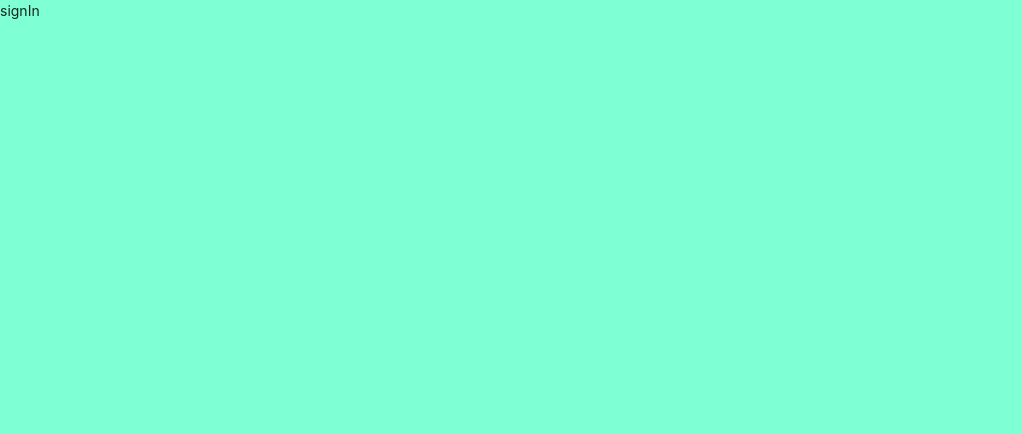
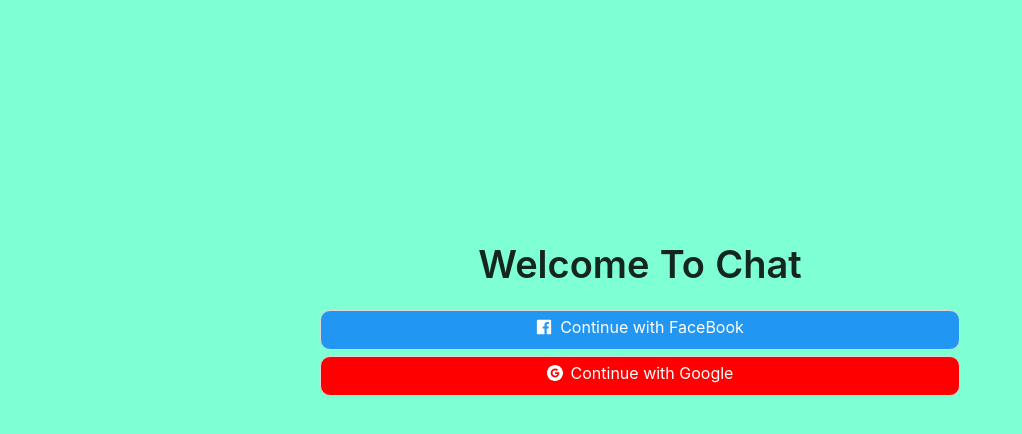
Before and after one commit to sagarmpawar304/react-firebase-chat-application, a React (Create React App) app: page /signin in a window 1280 px wide. Shown: the top 434 px of the page, without its empty margins (0-1022 px from the left). Built offline with nearby package versions, Linux system fonts and the light colour scheme.

Commit message:
signpage created and integrated with firebase

```diff
--- a/database.rules.json
+++ b/database.rules.json
@@ -1,5 +1,11 @@
 {
   "rules": {
+    "profiles": {
+      "$user_id": {
+        ".read": "$user_id === auth.uid",
+        ".write": "$user_id === auth.uid"
+      }
+    },
     ".read": false,
     ".write": false
   }
--- a/src/Assets/styles/utility.scss
+++ b/src/Assets/styles/utility.scss
@@ -154,8 +154,8 @@ $indent_3: 15px;
 }
 
 .mx-auto {
-  margin-left: auto;
-  margin-right: auto;
+  margin-left: auto !important;
+  margin-right: auto !important;
 }
 
 .px-0 {
@@ -164,7 +164,7 @@ $indent_3: 15px;
 }
 
 .p-0 {
-  padding: 0;
+  padding: 0 !important;
 }
 
 .m-0 {
--- /dev/null
+++ b/src/components/T/index.styles.ts
@@ -0,0 +1,7 @@
+import styled from 'styled-components';
+import media from '../../theme/media';
+import Title from 'antd/lib/typography/Title';
+
+export default styled(Title)`
+  ${media.smallMobile.max(`font-size: 2em !important;`)}
+`;
--- a/src/components/T/index.tsx
+++ b/src/components/T/index.tsx
@@ -1,20 +1,46 @@
 import React, { FC, memo } from 'react';
-import { Typography, Space } from 'antd';
+import Title from './index.styles';
 
-const { Title } = Typography;
+interface Props {
+  title: string;
+  level?: number;
+  className?: string;
+}
 
-const T: FC<{ title: string }> = ({ title = 'hello sarah' }) => {
+const T: FC<Props> = ({ title = 'Title', level = 1, className = '' }) => {
+  if (level === 2) {
+    return (
+      <Title className={className} level={2}>
+        {title}
+      </Title>
+    );
+  }
+  if (level === 3) {
+    return (
+      <Title className={className} level={3}>
+        {title}
+      </Title>
+    );
+  }
+  if (level === 4) {
+    return (
+      <Title className={className} level={4}>
+        {title}
+      </Title>
+    );
+  }
+  if (level === 5) {
+    return (
+      <Title className={className} level={5}>
+        {title}
+      </Title>
+    );
+  }
+
   return (
-    <Space direction='vertical'>
-      <Title level={1}>{title}</Title>
-      <Title level={2}>{title}</Title>
-      <div
-        dangerouslySetInnerHTML={{
-          __html:
-            '<h1>Diplayed data as it is using "dangerouslySetInnerHTML attr"</h1>',
-        }}
-      ></div>
-    </Space>
+    <Title className={className} level={1}>
+      {title}
+    </Title>
   );
 };
 
--- a/src/containers/SignIn/index.tsx
+++ b/src/containers/SignIn/index.tsx
@@ -1,7 +1,85 @@
 import React from 'react';
+import { Row, Col, Layout, Button, message } from 'antd';
+import { FacebookFilled, GoogleCircleFilled } from '@ant-design/icons';
+import styled from 'styled-components';
+import firebase from 'firebase/app';
+
+import Text from '../../components/T';
+import { auth, database } from '../../utils/firebase';
+
+const CustomButton = styled(Button)`
+  color: white;
+  font-size: 1rem;
+  padding-top: 0;
+  margin: 0.2rem 0;
+  height: 40px;
+  border-radius: 10px;
+  &:hover {
+    color: grey;
+  }
+`;
+
+const Content = styled(Layout.Content)`
+  max-height: 100vh;
+  .ant-row {
+    min-height: 100vh;
+    transform: translateY(-10vh);
+  }
+`;
 
 const SignIn = () => {
-  return <div>signIn</div>;
+  const signInProvider = async (provider: any) => {
+    try {
+      const { additionalUserInfo, user } = await auth.signInWithPopup(provider);
+      if (additionalUserInfo && user) {
+        if (additionalUserInfo.isNewUser) {
+          await database.ref(`/profiles/${user.uid}`).set({
+            name: user.displayName,
+            createAt: firebase.database.ServerValue.TIMESTAMP,
+          });
+        }
+        message.success('Succefully Signed In', 3);
+      }
+    } catch (error) {
+      console.log({ error });
+      message.info(error.message, 3);
+    }
+  };
+
+  const signInWithFacebook = () => {
+    signInProvider(new firebase.auth.FacebookAuthProvider());
+  };
+
+  const signInWithGoogle = () => {
+    signInProvider(new firebase.auth.GoogleAuthProvider());
+  };
+
+  return (
+    <Content>
+      <Row justify="center" align="middle">
+        <Col xs={20} md={{ span: 12 }}>
+          <Text title="Welcome To Chat" className="text-center" />
+          <CustomButton
+            icon={<FacebookFilled />}
+            block
+            style={{ backgroundColor: '#2196f3' }}
+            onClick={signInWithFacebook}
+          >
+            Continue with FaceBook
+          </CustomButton>
+
+          <CustomButton
+            icon={<GoogleCircleFilled />}
+            block
+            style={{ backgroundColor: 'red' }}
+            onClick={signInWithGoogle}
+          >
+            Continue with Google
+          </CustomButton>
+        </Col>
+      </Row>
+    </Content>
+  );
 };
 
 export default SignIn;
--- a/src/index.css
+++ b/src/index.scss
@@ -12,3 +12,5 @@ code {
     monospace;
 }
 @import '~antd/dist/antd.css';
+@import './Assets/styles/utility.scss';
+@import './Assets/styles/utility_colors.scss';
--- a/src/index.tsx
+++ b/src/index.tsx
@@ -4,7 +4,7 @@ import { BrowserRouter as Router } from 'react-router-dom';
 import { Provider } from 'react-redux';
 import { PersistGate } from 'redux-persist/integration/react';
 
-import './index.css';
+import './index.scss';
 import configure from './configureStore';
 import App from './App';
 import reportWebVitals from './reportWebVitals';
--- /dev/null
+++ b/src/theme/media.ts
@@ -0,0 +1,46 @@
+import { css } from 'styled-components';
+
+const screenSizes = {
+  smMobile: 320,
+  lgMobile: 414,
+  tablet: 834,
+  desktop: 1112,
+};
+
+const sizes: any = {
+  smallMobile: screenSizes.smMobile,
+  largeMobile: screenSizes.lgMobile,
+  tablet: screenSizes.tablet,
+  desktop: screenSizes.desktop,
+};
+
+const sizesKeys = Object.keys(sizes);
+
+type Media = {
+  [k in keyof typeof sizes]: {
+    min: (props: any) => any;
+    max: (props: any) => any;
+  };
+};
+
+const media = sizesKeys.reduce<Media>((acc, lable) => {
+  acc[lable] = {
+    min: (props: any) => css`
+      @media (min-width: ${sizes[lable] / 16}em) {
+        ${css`
+          ${props}
+        `}
+      }
+    `,
+    max: (props: any) => css`
+      @media (max-width: ${sizes[lable] / 16}em) {
+        ${css`
+          ${props}
+        `}
+      }
+    `,
+  };
+  return acc;
+}, {});
+
+export default media;
--- a/src/utils/firebase.ts
+++ b/src/utils/firebase.ts
@@ -1,8 +1,12 @@
 import firebase from 'firebase/app';
+import 'firebase/auth';
+import 'firebase/database';
 
 const config = {
   apiKey: 'AIzaSyAWjBh4z9bYJ3Vc4N8KsCpwfkmV2j9G3I8',
   authDomain: 'react-firebase-app-901a7.firebaseapp.com',
+  databaseURL:
+    'https://react-firebase-app-901a7-default-rtdb.europe-west1.firebasedatabase.app',
   projectId: 'react-firebase-app-901a7',
   storageBucket: 'react-firebase-app-901a7.appspot.com',
   messagingSenderId: '575990615155',
@@ -11,4 +15,5 @@ const config = {
 
 const app = firebase.initializeApp(config);
 
-export default app;
+export const auth = app.auth();
+export const database = app.database();
```
Also changed, not shown: src/App.css (deleted, +0 -38 lines), 1 other file (tests, documents, lock files or other folders).
